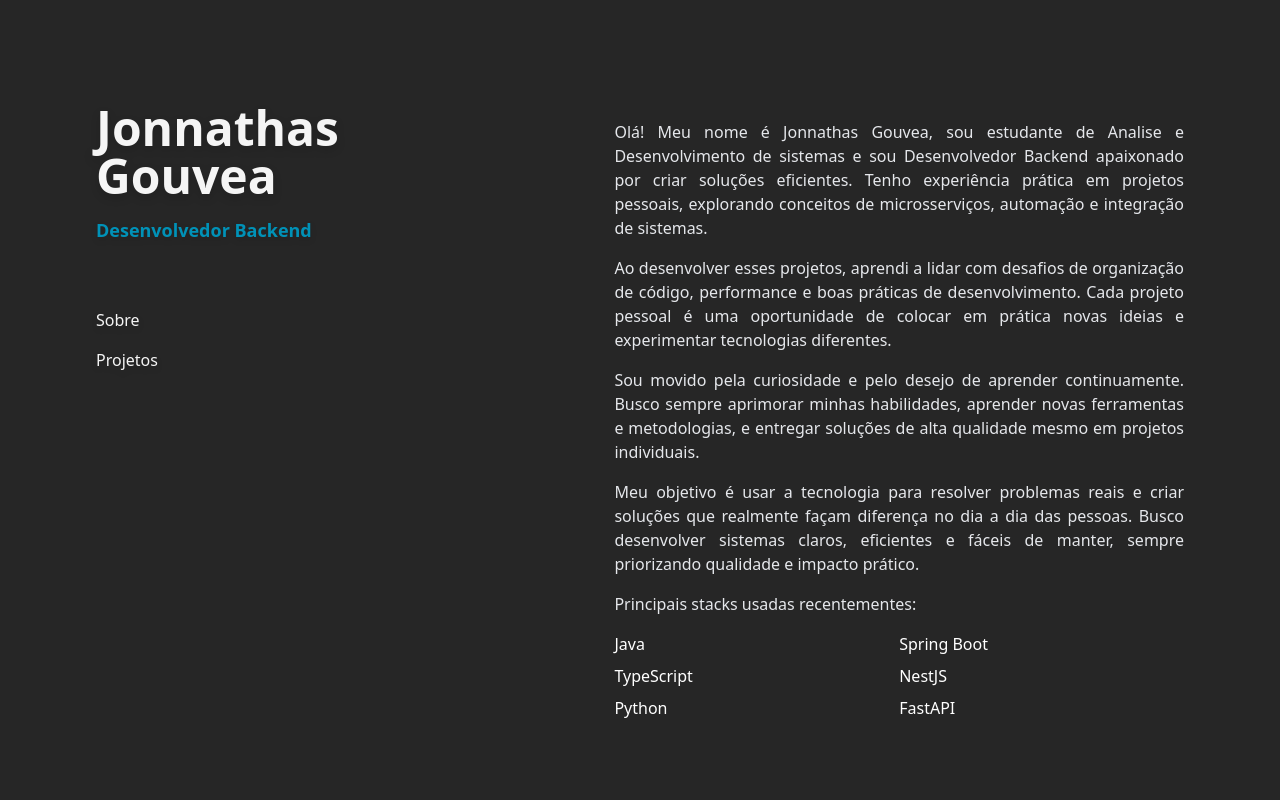
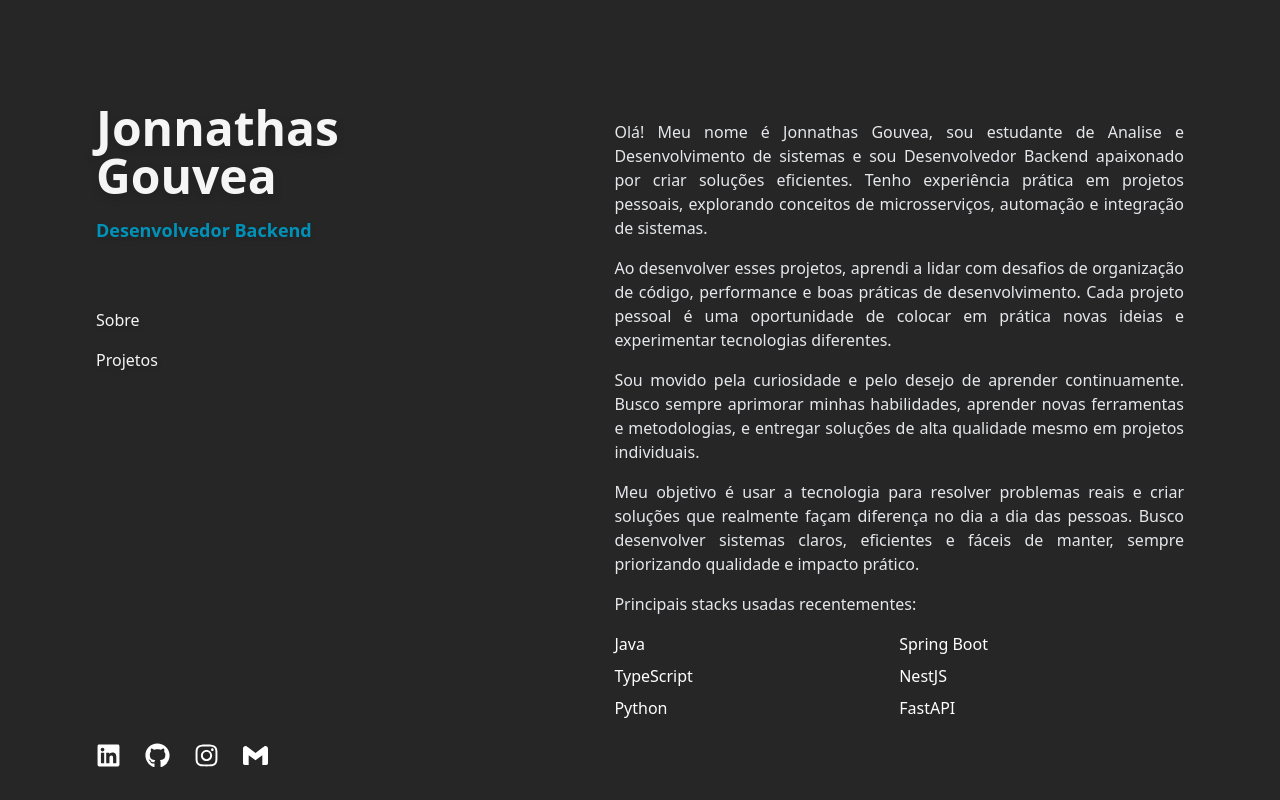
Before and after one commit to jgouvea7/jonnathas, a Next.js app: page / in a window 1280 px wide. Built offline with nearby package versions, Linux system fonts and the light colour scheme.

Commit message:
att responsive

```diff
--- a/src/app/page.tsx
+++ b/src/app/page.tsx
@@ -25,7 +25,7 @@ export default function Home() {
   };
 
   return (
-    <div className="flex items-start justify-center min-h-screen bg-neutral-800">
+    <div className="flex items-start justify-center min-h-screen bg-neutral-800 overflow-hidden">
       <div className="flex flex-col md:flex-row w-11/12 max-w-6xl h-[98dvh] md:h-[100vh] overflow-hidden gap-8">
         <aside className="w-full md:w-1/2 bg-neutral-800 text-neutral-100 flex flex-col items-center md:items-start p-8 md:mt-18 gap-4">
           <h1 className="text-4xl md:text-5xl font-bold text-neutral-100 drop-shadow-lg text-center md:text-left cursor-default">
@@ -50,7 +50,7 @@ export default function Home() {
             </button>
           </nav>
 
-          <div className="mt-8 md:mt-130 flex gap-6">
+          <div className="mt-8 md:mt-auto flex gap-6">
             <a
               href="https://www.linkedin.com/in/jgouvea7"
               target="_blank"
```
